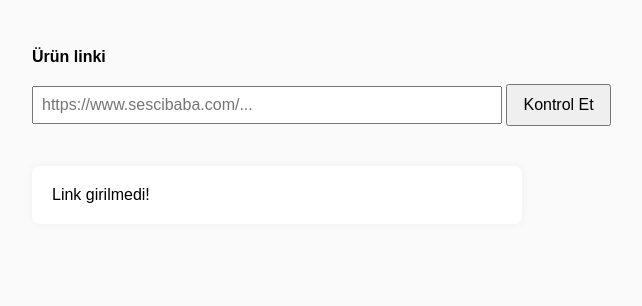
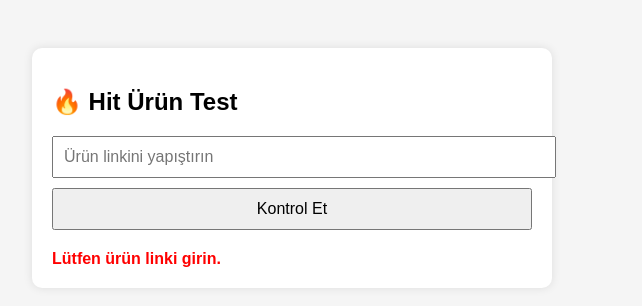
Before and after one commit to eraykaymaz/hit-proxy, a plain HTML site: page index.html in a window 1280 px wide. Both pictures are taken after a click on the button "Kontrol Et". Shown: the whole page, without its empty margins (16-658 px from the left). Drawn offline with Linux system fonts and the light colour scheme.

Commit message:
Update index.html

```diff
--- a/index.html
+++ b/index.html
@@ -2,83 +2,69 @@
 <html lang="tr">
 <head>
 <meta charset="UTF-8">
-<title>Hit Checker</title>
+<title>Hit Ürün Test Arayüzü</title>
 <style>
-    body {
-        font-family: Arial;
-        background: #fafafa;
-        padding: 40px;
-    }
-    label { font-weight: bold; }
-    input {
-        width: 450px;
-        padding: 8px;
-        font-size: 16px;
-    }
-    button {
-        padding: 10px 15px;
-        font-size: 16px;
-        cursor: pointer;
-    }
-    .box {
-        margin-top: 40px;
-        padding: 20px;
-        background: white;
-        border-radius: 8px;
-        box-shadow: 0 0 10px rgba(0,0,0,0.05);
-        width: 450px;
-    }
+    body { font-family: Arial; background:#f5f5f5; padding:40px; }
+    .box { background:white; padding:20px; border-radius:10px;
+           box-shadow:0 0 10px rgba(0,0,0,0.1); width:480px; }
+    input { width:100%; padding:10px; font-size:16px; margin-bottom:10px; }
+    button { padding:10px 15px; font-size:16px; cursor:pointer; width:100%; }
+    .label { font-weight:bold; margin-top:10px; }
+    img { max-width:100%; border-radius:6px; margin-top:10px; }
+    .ok { color:green; font-weight:bold; }
+    .no { color:red; font-weight:bold; }
 </style>
 </head>
 <body>
 
-<label>Ürün linki</label><br><br>
-<input id="url" placeholder="https://www.sescibaba.com/...">
-<button onclick="kontrol()">Kontrol Et</button>
+<div class="box">
+    <h2>🔥 Hit Ürün Test</h2>
 
-<div id="sonuc" class="box"></div>
+    <input id="link" placeholder="Ürün linkini yapıştırın">
+    <button onclick="kontrol()">Kontrol Et</button>
+
+    <div id="sonuc" style="margin-top:20px;"></div>
+</div>
 
 <script>
-let api = "https://hit-proxy.onrender.com/?url=";
-// ← Render üzerinden çalışan PROXY
+async function kontrol(){
+    const url = document.getElementById("link").value.trim();
+    const sonuc = document.getElementById("sonuc");
 
-async function kontrol() {
-    let link = document.getElementById("url").value.trim();
-    let sonuc = document.getElementById("sonuc");
-
-    if (!link) {
-        sonuc.innerHTML = "Link girilmedi!";
+    if(!url){
+        sonuc.innerHTML = "<b style='color:red'>Lütfen ürün linki girin.</b>";
         return;
     }
 
-    sonuc.innerHTML = "Kontrol ediliyor...";
+    sonuc.innerHTML = "⏳ Kontrol ediliyor...";
+
+    const api = "https://yellow-fog-3fba.eray-kaymaz.workers.dev/?url="
+                + encodeURIComponent(url);
 
     try {
-        let res = await fetch(api + encodeURIComponent(link));
-        let html = await res.text();
-
-        // JSON arayan eski yöntem yok → artık HTML içinden çekiyoruz
-
-        let title = html.match(/<h1[^>]*id="product-title"[^>]*>(.*?)<\/h1>/s);
-        let fiyat = html.match(/class="product-price">([\d\.]+)</);
-        let stokYok = html.includes("Tükendi") || html.includes("Gelince Haber Ver");
-        let stokVar = html.includes("addToCartBtn");
-
-        let resim = html.match(/<img[^>]*src="([^"]+)"[^>]*class="img-fluid/);
+        const res = await fetch(api);
+        const data = await res.json();
 
         sonuc.innerHTML = `
-            <b>Başlık:</b> ${title ? title[1] : "Bulunamadı"}<br><br>
-            <b>Fiyat:</b> ${fiyat ? fiyat[1] + " TL" : "Bulunamadı"}<br><br>
-            <b>Stok:</b>
-                ${stokYok ? "<span style='color:red'>YOK</span>" :
-                stokVar ? "<span style='color:green'>VAR</span>" :
-                "Bilinmiyor"}<br><br>
-            <b>Resim:</b><br>
-            ${resim ? `<img src="${resim[1]}" width="200">` : "Bulunamadı"}
+            <div class='label'>Başlık:</div>${data.title}<br>
+
+            <div class='label'>Fiyat:</div>${data.price}<br>
+
+            <div class='label'>Kategori:</div>${data.category}<br>
+
+            <div class='label'>Stok:</div>
+                ${data.stock === "VAR"
+                    ? "<span class='ok'>VAR</span>"
+                    : "<span class='no'>YOK</span>"}<br>
+
+            <div class='label'>Resim:</div>
+            ${data.image !== "Yok"
+                ? "<img src='"+data.image+"'>"
+                : "<span class='no'>Resim bulunamadı</span>"}
         `;
     }
-    catch (err) {
-        sonuc.innerHTML = "Bir hata oluştu: " + err;
+    catch (e) {
+        sonuc.innerHTML = "<b style='color:red'>Hata: </b>" + e.message;
     }
 }
 </script>
```
